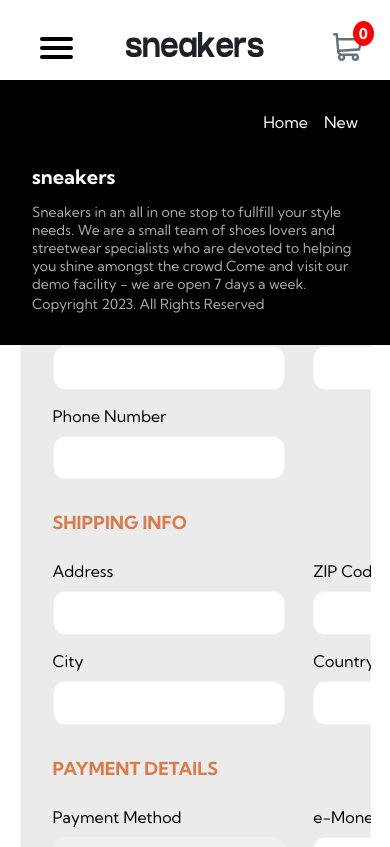
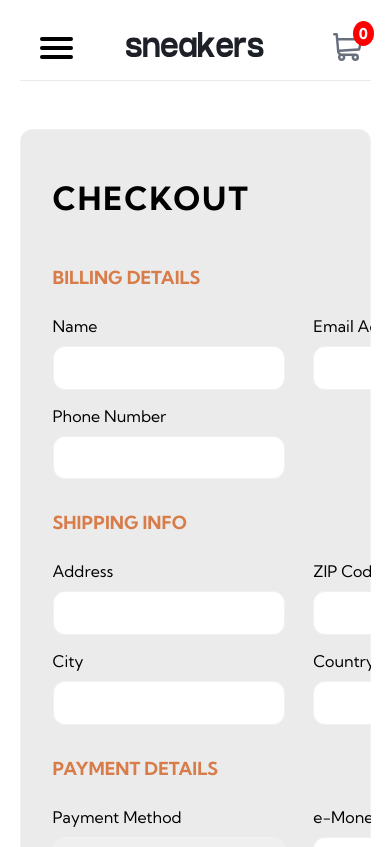
Before and after one commit to Tolexia/nextJS-e-website, a Next.js app in the folder nextjs-e-website/: page /checkout in a window 390 px wide. Shown: the top 847 px of the page. Built offline with nearby package versions, Linux system fonts and the light colour scheme.

Commit message:
Fix footer

```diff
--- a/nextjs-e-website/src/styles/footer.module.css
+++ b/nextjs-e-website/src/styles/footer.module.css
@@ -27,9 +27,6 @@ footer.footer h6 {
 {
     .footer {
         flex-direction: column-reverse;
-        width: 100vw;
-        position: absolute;
-        left: 0;
     }
     .footer > div {
         width: 100%;
```
